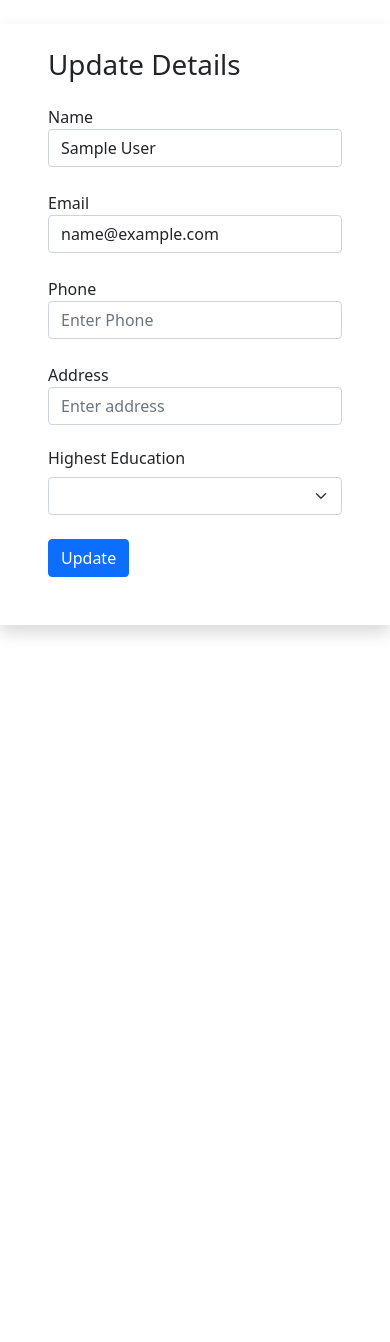
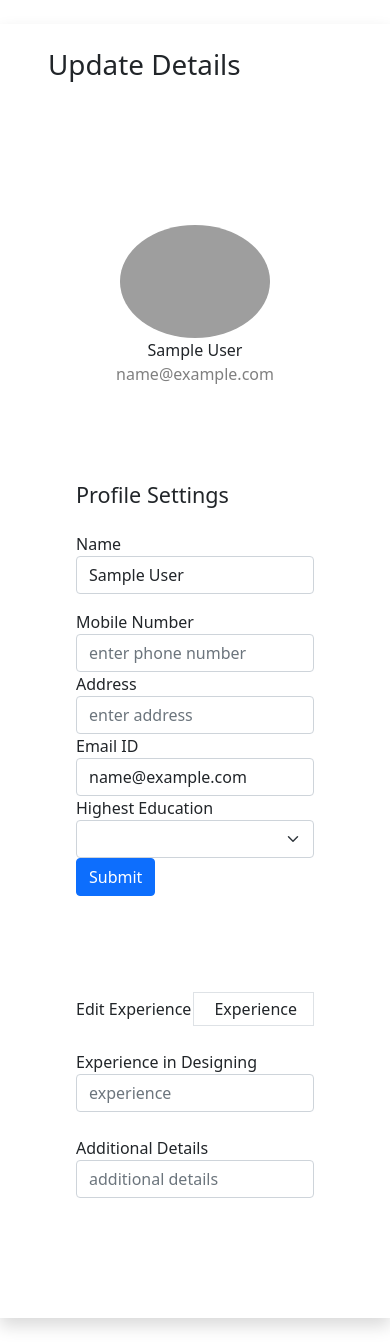
Before and after one commit to jishnu0712/CRUD_login_project, a PHP site: page /login_project/form_edit.php?user_id=1 in a window 390 px wide. Shown: the part 60-1402 px from the top of the page. Before the commit the page ends 697 px from the top, so only its background shows below. Run offline with PHP 8.4, Linux system fonts and the light colour scheme; the visitor is signed in with stand-in values (Sample User, id 1); grey boxes are pictures that could not be loaded.

Commit message:
var empty checks, new edit page design, db struct

```diff
--- a/display.php
+++ b/display.php
@@ -33,6 +33,10 @@ if (!isset($_SESSION['username'])) {
   $sql_get_role = "SELECT * FROM `employee` WHERE `email` LIKE '$email'";
   $data = mysqli_query($conn, $sql_get_role);
   $result = mysqli_fetch_assoc($data);
+  if( !isset($result) && empty($result) ) {
+    echo "entry not found";
+    die;
+  }
 
   $role_id = $result['role_id'];
   $cmp_id = $result['cmp_id'];
--- a/employee_mgmt.sql
+++ b/employee_mgmt.sql
@@ -52,7 +52,7 @@ CREATE TABLE `employee` (
   `gender` varchar(10) DEFAULT NULL,
   `languages_known` varchar(255) DEFAULT NULL,
   `highest_education` varchar(255) DEFAULT NULL,
-  `role_id` varchar(255) NOT NULL COMMENT '1=super admin, 2 = company admin,\r\n3 = employee',
+  `role_id` varchar(255) NOT NULL COMMENT '1=superadmin, 2=company admin,\r\n3 = employee',
   `cmp_id` int(11) DEFAULT NULL
 ) ENGINE=InnoDB DEFAULT CHARSET=utf8mb4;
 
--- a/form_edit.php
+++ b/form_edit.php
@@ -36,29 +36,36 @@ $highest_education = $result['highest_education'];
     <?php require "navbar.php" ?>
     <div class="register-box container shadow px-5 py-4 my-4" >
         <h1>Update Details</h1>
+            <div class="container rounded bg-white mt-5 mb-5">
+                <div class="row">
+                    <div class="col-md-3 border-right">
+                        <div class="d-flex flex-column align-items-center text-center p-3 py-5">
+                            <?php
+                                if( isset($result['picture']) && !empty($result['picture']) ) { ?>
+                                    <img class="rounded-circle mt-5" width="150px" src="images/<?php echo $result['picture']?>">
+                                <?php } else {?>
+                                    <img class="rounded-circle mt-5" width="150px" src="https://st3.depositphotos.com/15648834/17930/v/600/depositphotos_179308454-stock-illustration-unknown-person-silhouette-glasses-profile.jpg">
+                                <?php } ?>
+
+                            <span class="font-weight-bold"><?php echo $username ?></span><span class="text-black-50"><?php echo $email ?></span>
+                        </div>
+                    </div>
+                    <div class="col-md-5 border-right">
+                        <div class="p-3 py-5">
+                            <div class="d-flex justify-content-between align-items-center mb-3">
+                                <h4 class="text-right">Profile Settings</h4>
+                            </div>
                             <form action="update_action.php?user_id=<?php echo $_REQUEST['user_id'] ?>" method="post">
-            <div class="form-group my-4">
-                <label for="username">Name</label>
-                <input type="text" id="username" name="username" value="<?php echo $username ?>" class="form-control" placeholder="Enter Username" />
+                                <div class="row mt-2">
+                                    <div class="col-md-6"><label class="labels">Name</label><input type="text" class="form-control" placeholder="Name" name="username" value="<?php echo $username?>"></div>
                                 </div>
-
-            <div class="form-group my-4">
-                <label for="email">Email</label>
-                <input type="email" id="email" name="email" value="<?php echo $email ?>" class="form-control" placeholder="Enter Email" />
-            </div>
-
-            <div class="form-group my-4">
-                <label for="phone">Phone</label>
-                <input type="text" id="phone" name="phone" value="<?php echo $phone ?>" class="form-control" placeholder="Enter Phone" />
-            </div>
-
-            <div class="form-group my-4">
-                <label for="address">Address</label>
-                <input type="text" id="address" name="address" value="<?php echo $address ?>" autocomplete="off" class="form-control" placeholder="Enter address" />
-            </div>
-
-            <!-- highest education -->
-            <h6>Highest Education</h6>
+                                <div class="row mt-3">
+                                    <div class="col-md-12"><label  class="labels">Mobile Number</label><input type="text" class="form-control" placeholder="enter phone number" name="phone" value="<?php echo $phone ?>"></div>
+                                    <div class="col-md-12"><label  class="labels">Address</label><input type="text" class="form-control" name="address" placeholder="enter address" value="<?php echo $address ?>"></div>
+                                    <div class="col-md-12"><label  class="labels">Email ID</label><input type="text" class="form-control" name="email" placeholder="enter email id" value="<?php echo $email ?>"></div>
+                                    <div class="col-md-12">
+                                        <!-- <label class="labels">Education</label><input type="text" class="form-control" placeholder="education" value=""> -->
+                                        <label class="labels">Highest Education</label>
                                         <select id="highest_education" name="highest_education" class="form-select" aria-label="Default select example">
                                             <option selected value="<?php echo $highest_education ?>"><?php echo $highest_education ?></option>
                                             <option value="M.Tech">M.Tech</option>
@@ -69,7 +76,23 @@ $highest_education = $result['highest_education'];
                                             <option value="BCA">BCA</option>
                                         </select>
 
-            <button type="submit" class="btn btn-primary my-4">Update</button>
+                                    </div>
+                                </div>
+
+                                <input class="btn btn-primary profile-button" type="submit"/>
+                            </form>
+                        </div>
+                    </div>
+                    <div class="col-md-4">
+                        <div class="p-3 py-5">
+                            <div class="d-flex justify-content-between align-items-center experience"><span>Edit Experience</span><span class="border px-3 p-1 add-experience"><i class="fa fa-plus"></i>&nbsp;Experience</span></div><br>
+                            <div class="col-md-12"><label class="labels">Experience in Designing</label><input type="text" class="form-control" placeholder="experience" value=""></div> <br>
+                            <div class="col-md-12"><label class="labels">Additional Details</label><input type="text" class="form-control" placeholder="additional details" value=""></div>
+                        </div>
+                    </div>
+                </div>
+            </div>
+        <!-- </form> -->
     </div>
 </body>
 
--- a/update_action.php
+++ b/update_action.php
@@ -1,6 +1,9 @@
 <?php
     require "connection.php";
-
+    if(!isset($_REQUEST) && empty($_REQUEST)){
+        echo "Value unavaliable";
+        die;
+    }
     $id = $_REQUEST['user_id'];
     $username =  $_REQUEST['username'];
     $email =  $_REQUEST['email'];
```
Also changed, not shown: profile.php (added, +57 -0 lines). Lines whose indentation alone changed are shown as unchanged.
